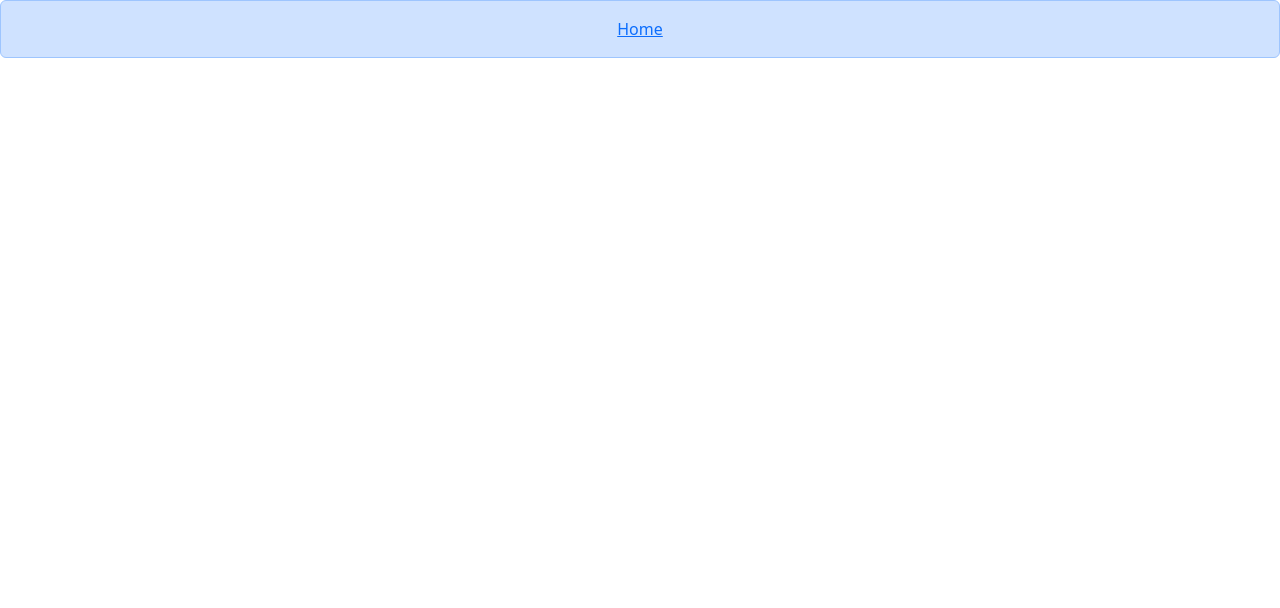
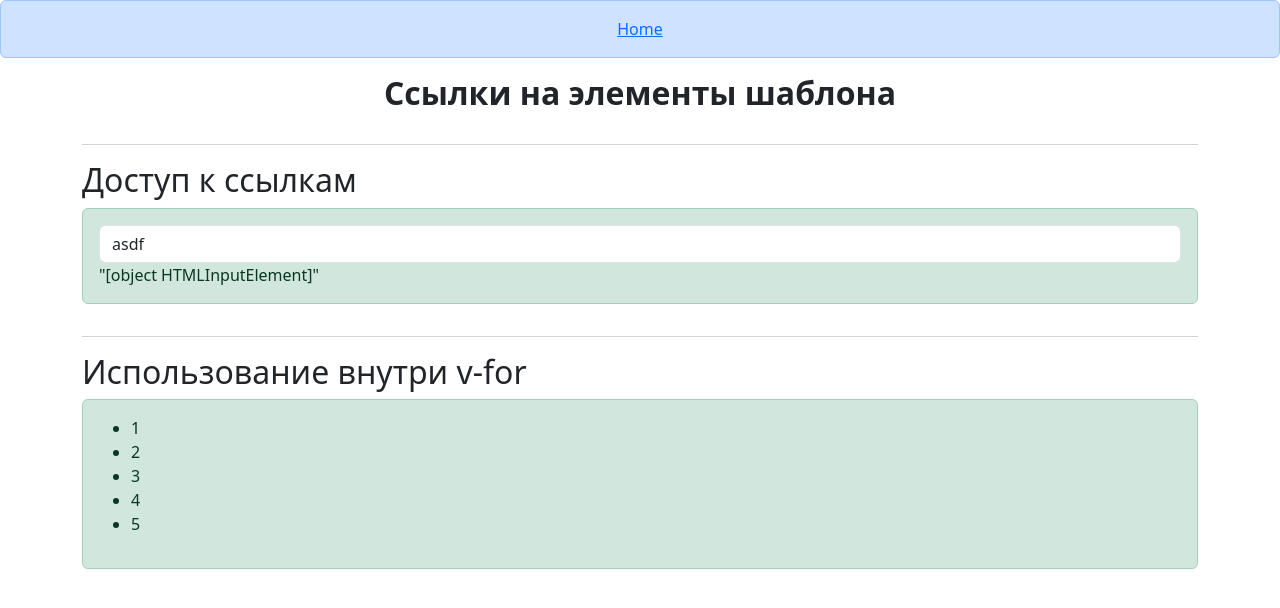
Before and after one commit to Lam0z/vue_lessons, a Nuxt app: page /lessons/refs in a window 1280 px wide. Before the commit this address had no page. Shown: the top 608 px of the page. Built offline with nearby package versions, Linux system fonts and the light colour scheme.

Commit message:
Lesson 9 - Refs

```diff
--- a/layouts/home.vue
+++ b/layouts/home.vue
@@ -29,6 +29,9 @@
             <li>
                 <nuxt-link to="/lessons/forms" class=" ">Forms</nuxt-link>
             </li>
+            <li>
+                <nuxt-link to="/lessons/refs" class=" ">Refs</nuxt-link>
+            </li>
         </ul>
     </header>
     <main>
--- /dev/null
+++ b/pages/lessons/refs.vue
@@ -0,0 +1,40 @@
+<script setup>
+const input = useTemplateRef("input");
+onMounted(() => {
+    input.value.addEventListener("click", () => {
+        console.log("clicked");
+    });
+});
+
+const lists = ref([1, 2, 3, 4, 5]);
+const listRefs = useTemplateRef("listRefs");
+onMounted(() => {
+    console.log(listRefs.value);
+    // listRefs.value.forEach((item, index) => {
+    //     item.addEventListener("click", (e) => {
+    //         // console.log(index, e.target.textContent);
+    //         listRefs.value = listRefs.value.filter((i) => i != index);
+    //     });
+    // });
+});
+</script>
+
+<template>
+    <MainHeader>Ссылки на элементы шаблона</MainHeader>
+
+    <LPart subtitle="Доступ к ссылкам ">
+        <input type="text" class="form-control" ref="input" value="asdf" />
+        {{ input }}
+    </LPart>
+    <!--  -->
+    <LPart subtitle="Использование внутри v-for">
+        <ul>
+            <li v-for="list in lists" :key="list" ref="listRefs">
+                {{ list }}
+            </li>
+        </ul>
+    </LPart>
+    <!--  -->
+</template>
+
+<style scoped></style>
--- /dev/null
+++ b/pages/lessons/wathers.vue
@@ -0,0 +1,38 @@
+<script setup>
+const x = ref(0);
+const y = ref(0);
+
+const obj = reactive({ count: 0 });
+
+watch(x, (newX) => {
+    console.log(`x is ${newX}`);
+});
+
+watch(
+    () => x.value - y.value,
+    (sum) => {
+        console.log(`сумма x + y равна: ${sum}`);
+    }
+);
+
+watch(obj, (newValue, oldValue) => {
+    console.log(newValue.count);
+    console.log(oldValue.count);
+});
+</script>
+
+<template>
+    <MainHeader>Наблюдатели</MainHeader>
+
+    <LPart subtitle="Простой пример ">
+        <!-- <div>{{ x }}</div>     -->
+        <button class="btn btn-primary" @click="x++">{{ x }}</button>
+        <button class="btn btn-primary" @click="y++">{{ y }}</button>
+        <button class="btn btn-primary" @click="obj.count++">
+            {{ obj.count }}
+        </button>
+    </LPart>
+    <!--  -->
+</template>
+
+<style scoped></style>
```
